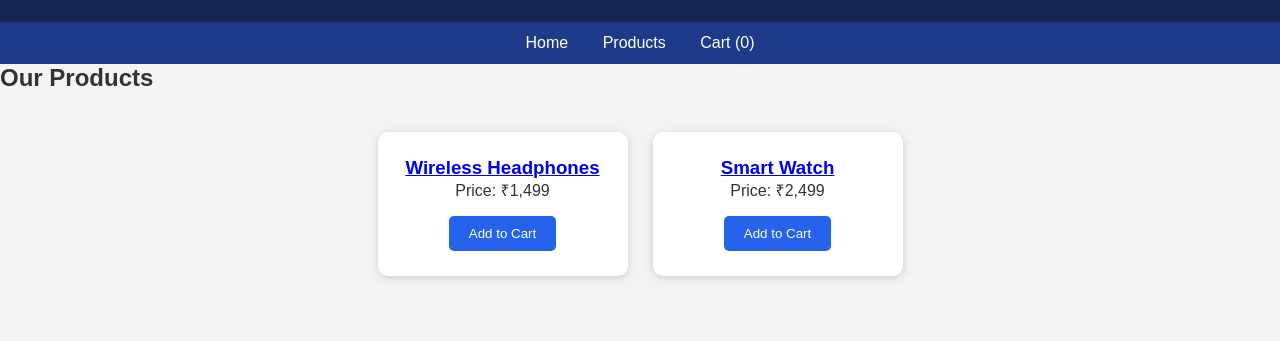
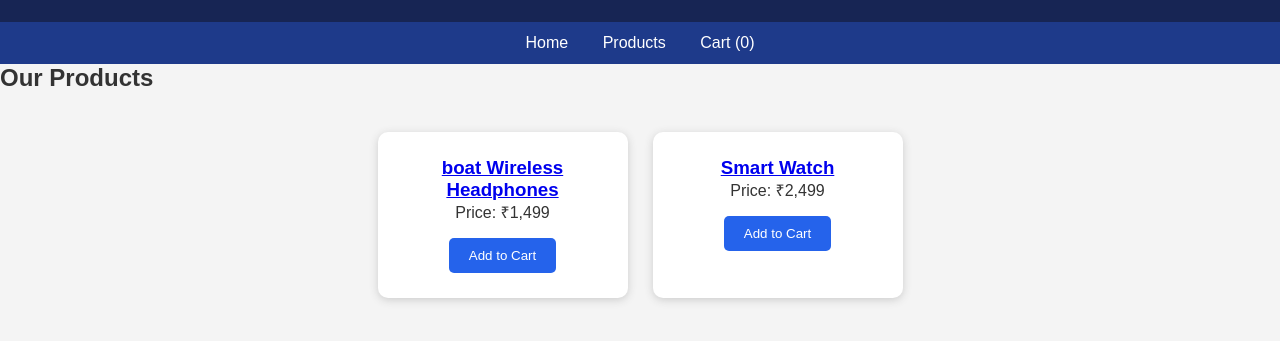
Before and after one commit to ajmalpvmail-glitch/shopzone-ecommerce, a plain HTML site: page index.html in a window 1280 px wide. Shown: the part 83-424 px from the top of the page. Drawn offline with Linux system fonts and the light colour scheme.

Commit message:
Test Jenkins webhook automation

```diff
--- a/index.html
+++ b/index.html
@@ -6,7 +6,7 @@
     <meta name="viewport" content="width=device-width, initial-scale=1.0">
     <title>ShopZone - Online Store</title>
     <link rel="stylesheet" href="style.css">
-</head>
+</head><!-- Jenkins Webhook Test -->
 <body>
 
     <header>
@@ -27,7 +27,7 @@
 
             <div class="product">
     <h3>
-        <a href="product.html">Wireless Headphones</a>
+        <a href="product.html">boat Wireless Headphones</a>
     </h3>
     <p>Price: ₹1,499</p>
     <button class="add-to-cart">Add to Cart</button>
```
